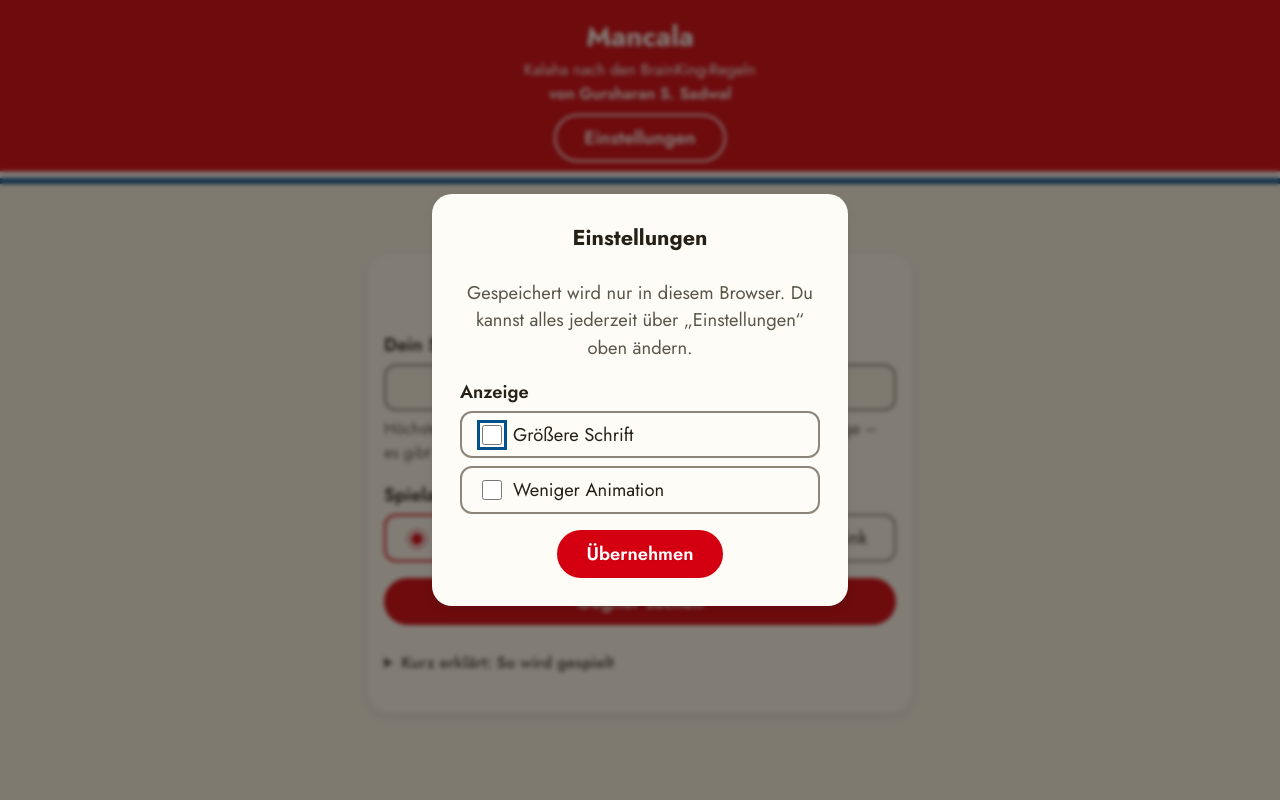
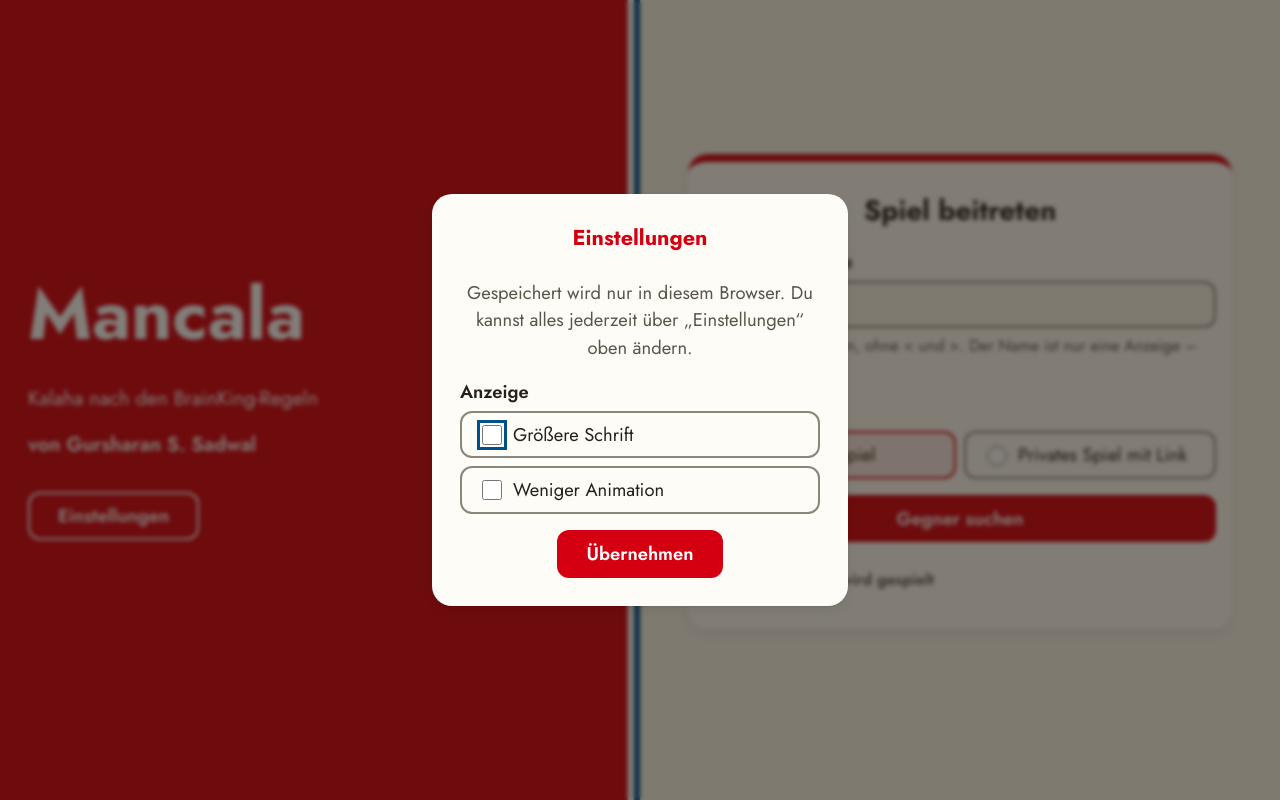
Before and after one commit to gur-sadwal/mancala, a website with bundled scripts: page client/index.html in a window 1280 px wide. Built offline with nearby package versions, Linux system fonts and the light colour scheme.

Commit message:
Design: Anmeldung mit rotem Seitenstreifen, Auswahl ohne Größensprung
Auf breiten Fenstern steht der Kopf in der Anmeldung links als roter
Streifen. Karten haben oben einen roten Rand, Knöpfe sind weniger rund,
Dialogtitel rot. Die gewählte Spielart wird nicht mehr fett, sondern
rot hinterlegt; fette Schrift ließ die Option umbrechen und wachsen.
Überschriften zeigen beim Ansichtswechsel keinen Fokusring mehr.

```diff
--- a/client/css/03-basis.css
+++ b/client/css/03-basis.css
@@ -109,6 +109,14 @@ kbd {
   border-radius: var(--radius-klein);
 }
 
+/* Überschriften bekommen den Fokus nur per Skript (tabindex="-1") beim
+ * Ansichtswechsel. Sie sind keine Bedienelemente; ein Ring um den Titel
+ * würde wie ein Fehler aussehen.
+ */
+h2[tabindex="-1"]:focus-visible {
+  outline: none;
+}
+
 /* Auf dem blauen Brett wäre der blaue Standardring kaum zu erkennen. */
 .brett :focus-visible {
   outline-color: var(--farbe-text-hell);
--- a/client/css/04-layout.css
+++ b/client/css/04-layout.css
@@ -7,6 +7,7 @@
  *   == 4. Punktestand und Zuganzeige
  *   == 5. Hilfe und Aktionen
  *   == 6. Kompakter Kopf
+ *   == 7. Anmeldung mit rotem Seitenstreifen
  *
  * Eingebunden über haupt.css; die Reihenfolge steht dort.
  */
@@ -81,6 +82,13 @@
   background-color: var(--farbe-karte);
   border-radius: var(--radius-gross);
   box-shadow: var(--schatten);
+
+  /* Der rote Streifen oben verbindet die Karten mit der Kopfzeile. */
+  border-block-start: 0.5rem solid var(--farbe-hessen-rot);
+
+  & > h2 {
+    font-size: 1.75rem;
+  }
 }
 
 /* Das Brett braucht mehr Breite als die übrigen, kartenartigen Ansichten. */
@@ -88,6 +96,7 @@
   max-inline-size: min(100%, calc(var(--brett-max) + 2 * var(--abstand)));
   background-color: transparent;
   box-shadow: none;
+  border-block-start: none;
   padding-inline: 0;
   padding-block: var(--abstand);
 }
@@ -233,3 +242,47 @@
     padding: 0.25rem var(--abstand-klein);
   }
 }
+
+/* == 7. Anmeldung mit rotem Seitenstreifen ================================ */
+
+/* EINSTELLBAR: Ab dieser Fenstergröße steht der Kopf in der Anmeldung links
+ * als roter Streifen. :has leitet die Ansicht aus hidden ab; so braucht es
+ * keine zusätzliche Klasse und kein Skript. Niedrige Fenster behalten den
+ * kompakten Kopf aus Abschnitt 6.
+ */
+@media (min-width: 900px) and (min-height: 560px) {
+  body:has(#ansicht-anmelden:not([hidden])) {
+    display: grid;
+    grid-template-columns: minmax(20rem, 1fr) minmax(0, 1fr);
+  }
+
+  body:has(#ansicht-anmelden:not([hidden])) .kopf {
+    display: flex;
+    flex-direction: column;
+    align-items: flex-start;
+    justify-content: center;
+    gap: var(--abstand);
+
+    padding-inline: var(--abstand-gross);
+    text-align: start;
+
+    /* Die Streifen der Kopfzeile stehen hier an der rechten Kante. */
+    border-block-end: none;
+    border-inline-end: 0.4rem solid var(--farbe-hessen-blau);
+    box-shadow: inset -0.4rem 0 0 var(--farbe-hessen-weiss);
+
+    & .kopf__titel {
+      font-size: 4.5rem;
+    }
+
+    & .kopf__untertitel,
+    & .kopf__autor {
+      margin-inline: 0;
+      font-size: 1.25rem;
+    }
+
+    & .knopf--kopf {
+      margin-block-start: var(--abstand);
+    }
+  }
+}
--- a/client/css/06-komponenten.css
+++ b/client/css/06-komponenten.css
@@ -29,7 +29,7 @@
   padding-block: var(--abstand-klein);
 
   border: 2px solid transparent;
-  border-radius: var(--radius-rund);
+  border-radius: var(--radius);
 
   font-weight: 600;
   text-decoration: none;
@@ -204,10 +204,14 @@
     accent-color: var(--farbe-hessen-rot);
   }
 
-  /* WCAG: Der Auswahlpunkt ergänzt Randfarbe und fette Schrift. */
+  /* WCAG: Der Auswahlpunkt ergänzt Randfarbe und Hintergrund. Keine fette
+   * Schrift: Sie ist breiter und ließe die Option beim Anklicken umbrechen
+   * und wachsen.
+   */
   &:has(:checked) {
     border-color: var(--farbe-hessen-rot);
-    font-weight: 700;
+    background-color: color-mix(in oklch, var(--farbe-hessen-rot) 8%,
+      transparent);
   }
 }
 
@@ -325,6 +329,7 @@
 
 .dialog__titel {
   margin-block-end: var(--abstand-klein);
+  color: var(--farbe-hessen-rot);
 }
 
 .dialog__grund {
```
